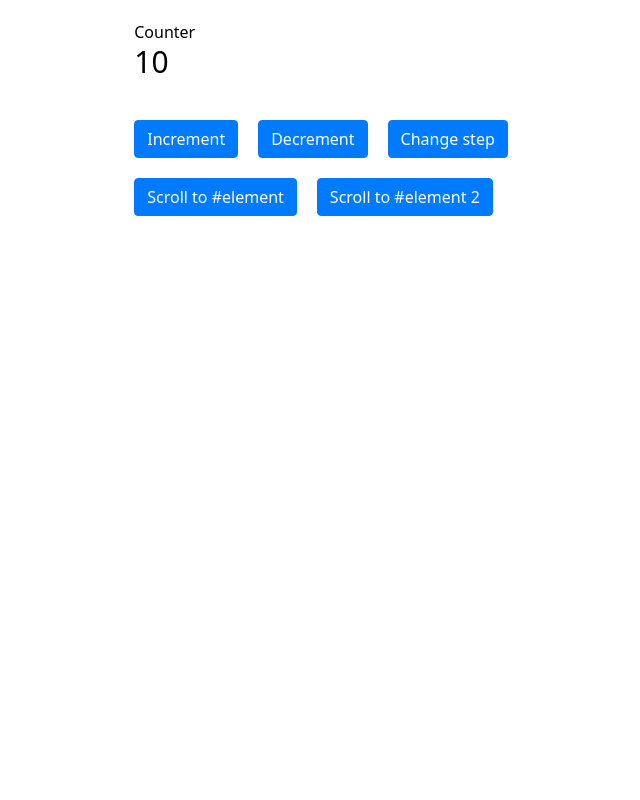
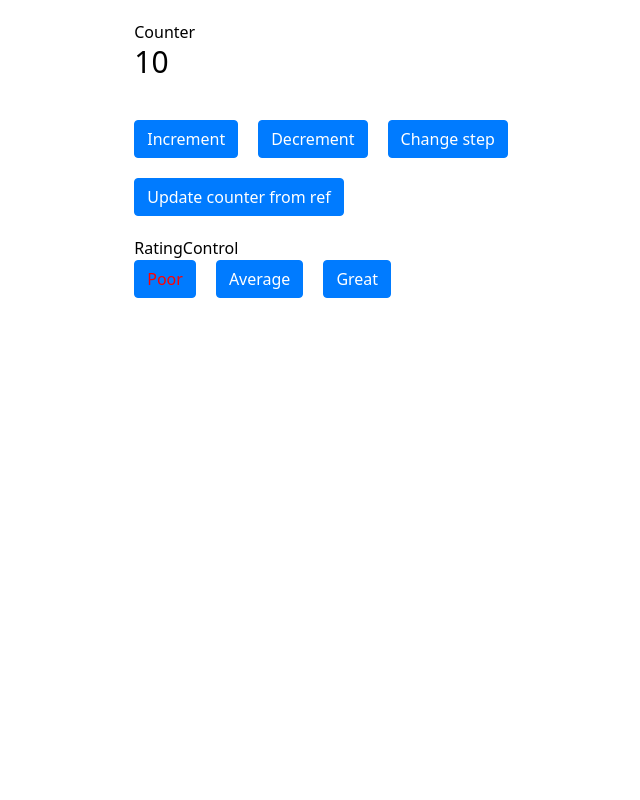
Before and after one commit to hoangthau/nuxt3, a Nuxt app: page /my-test in a window 1280 px wide. Shown: the top 800 px of the page, without its empty margins (309-949 px from the left). Built offline with nearby package versions, Linux system fonts and the light colour scheme.

Commit message:
feat: 2 add v-model custom comp

```diff
--- a/components/MyCounter.vue
+++ b/components/MyCounter.vue
@@ -50,5 +50,9 @@ function changeStep() {
   step = step === 1 ? 10 : 1;
 }
 
+defineExpose({
+  changeStep
+})
+
 console.log('render')
 </script>
--- /dev/null
+++ b/components/RatingControl.vue
@@ -0,0 +1,38 @@
+<script setup lang="ts">
+
+const props = defineProps<{
+  modelValue: string
+}>();
+
+const emits = defineEmits(['update:modelValue']);
+
+const activeItem = ref<string | null>(props.modelValue);
+
+function select(value: string) {
+  activeItem.value = value;
+  emits('update:modelValue', value);
+}
+</script>
+<template>
+  <h3>RatingControl</h3>
+  <ul>
+    <li :class="{ active: activeItem === 'poor' }">
+      <button @click="select('poor')">Poor</button>
+    </li>
+    <li :class="{ active: activeItem === 'average' }">
+      <button @click=" select('average')">Average</button>
+    </li>
+    <li :class="{ active: activeItem === 'great' }">
+      <button @click=" select('great')">Great</button>
+    </li>
+  </ul>
+</template>
+<style scoped>
+ul {
+  display: flex;
+}
+
+.active button {
+  color: red;
+}
+</style>
--- a/pages/my-test/index.vue
+++ b/pages/my-test/index.vue
@@ -1,22 +1,16 @@
 <template>
-  <MyCounter :is-loading="isLoading">
-
+  <MyCounter :is-loading="isLoading" ref="counterRef">
+    <button @click="updateCounter">Update counter from ref</button>
   </MyCounter>
-  <button @click="handleScroll">
-    Scroll to #element
-  </button>
-
-  <button v-scroll-to="'#element'">
-    Scroll to #element 2
-  </button>
-
-  <h1 id="element">Hi. I'm element</h1>
+  <RatingControl v-model="rating"></RatingControl>
 </template>
 
 <script setup lang="ts">
+import MyCounter from '~/components/MyCounter.vue';
+
 const isLoading = ref(true);
-const { $scrollTo } = useNuxtApp();
-const router = useRouter();
+const counterRef = ref<InstanceType<typeof MyCounter> | null>(null);
+const rating = ref('poor')
 
 onMounted(() => {
   setTimeout(() => {
@@ -25,14 +19,10 @@ onMounted(() => {
   }, 2000)
 })
 
-function handleScroll() {
-  $scrollTo('#element');
+function updateCounter() {
+  counterRef.value?.changeStep();
+  console.log(rating.value);
 }
 </script>
 
-<style scoped>
-h1,
-button {
-  margin-bottom: 1000px;
-}
-</style>
+<style scoped></style>
```
